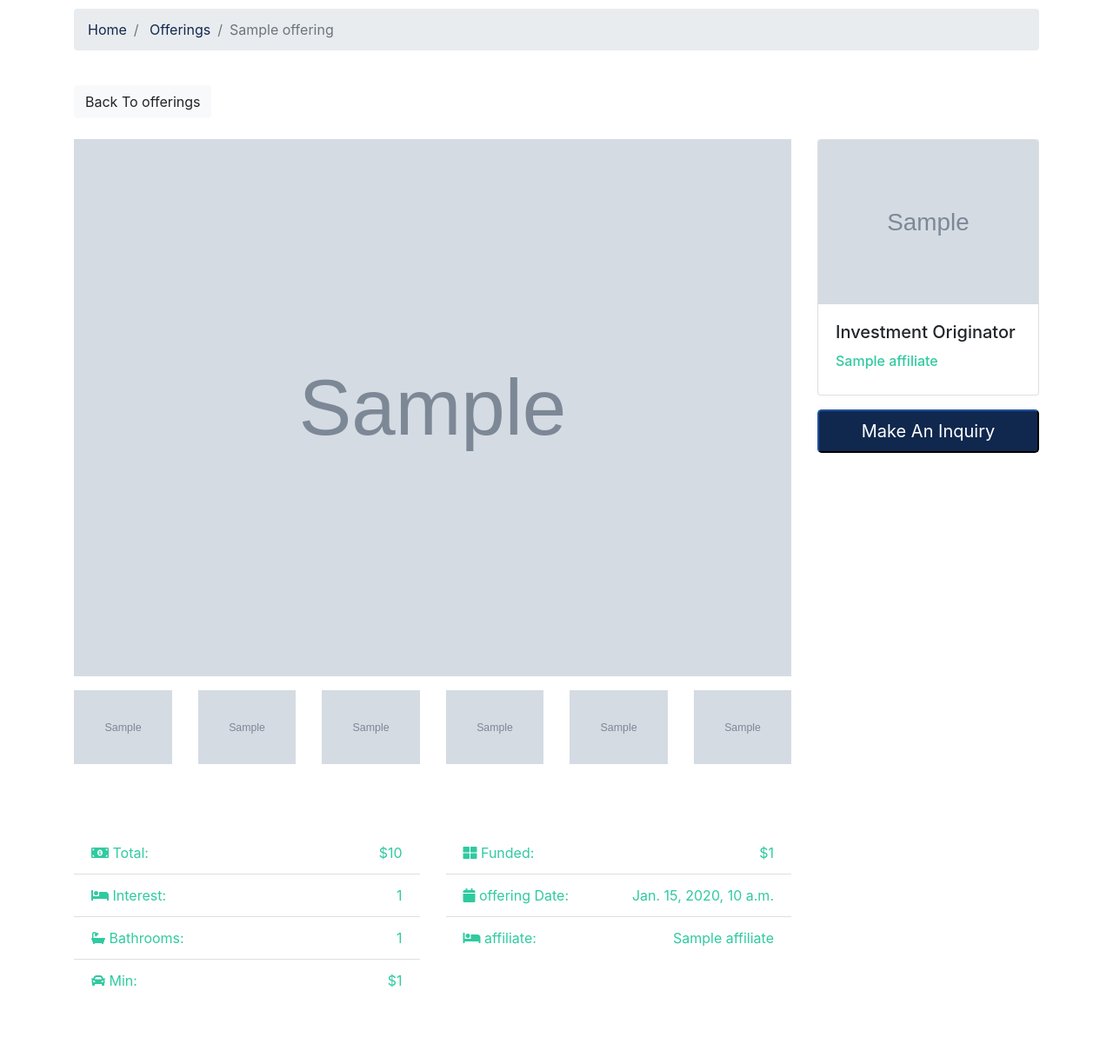
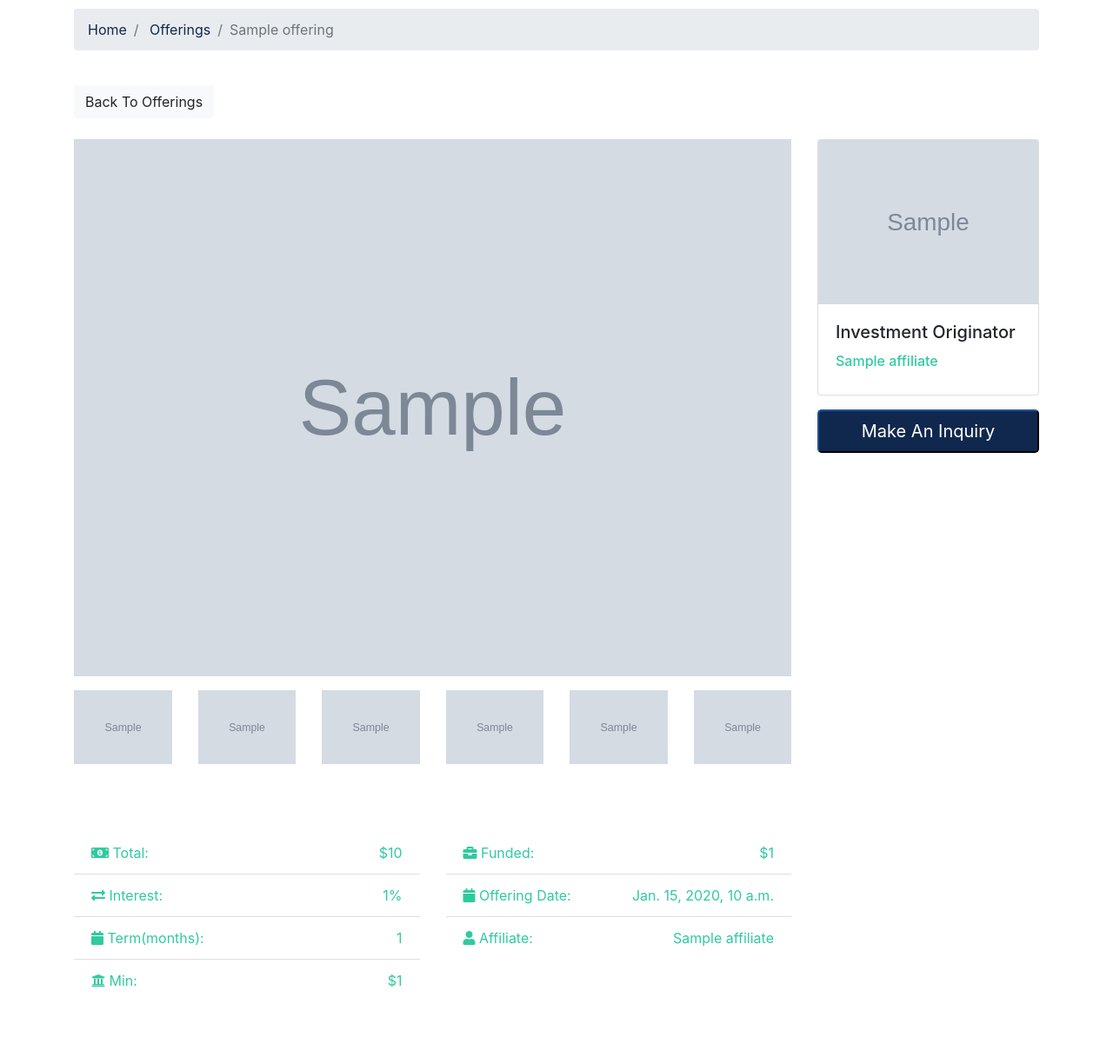
Before and after one commit to Anthony-Mendola/WealthAlchemy, a Django app: page /offerings/1 in a window 1280 px wide. Shown: the part 407-1631 px from the top of the page at 87% size. Run offline with Django 3.2, Linux system fonts and the light colour scheme; tables that the repository leaves empty hold one stand-in row (values such as "Sample post"); grey boxes marked "Sample" are stand-in pictures; some libraries are stand-ins or nearby versions.

Commit message:
various changes to styling spelling etc

```diff
--- a/templates/offerings/offering.html
+++ b/templates/offerings/offering.html
@@ -38,7 +38,7 @@
   <!-- offering -->
   <section id="offering" class="py-4">
     <div class="container">
-      <a href="{% url 'offerings' %}" class="btn btn-light mb-4">Back To offerings</a>
+      <a href="{% url 'offerings' %}" class="btn btn-light mb-4">Back To Offerings</a>
       <div class="row">
         <div class="col-md-9">
           <!-- Home Main Image -->
@@ -97,15 +97,15 @@
                   <span class="float-right">${{ offering.offering_size | intcomma }}</span>
                 </li>
                 <li class="list-group-item text-secondary">
-                  <i class="fas fa-bed"></i> Interest:
-                  <span class="float-right">{{ offering.annual_interest }}</span>
+                  <i class="fas fa-exchange-alt"></i> Interest:
+                  <span class="float-right">{{ offering.annual_interest }}%</span>
                 </li>
                 <li class="list-group-item text-secondary">
-                  <i class="fas fa-bath"></i> Bathrooms:
+                  <i class="fas fa-calendar"></i> Term(months):
                   <span class="float-right">{{ offering.term }}</span>
                 </li>
                 <li class="list-group-item text-secondary">
-                  <i class="fas fa-car"></i> Min:
+                  <i class="fas fa-university"></i> Min:
                   <span class="float-right"> ${{ offering.minimum_investment | intcomma}}
                   </span>
                 </li>
@@ -114,15 +114,15 @@
             <div class="col-md-6">
               <ul class="list-group list-group-flush">
                 <li class="list-group-item text-secondary">
-                  <i class="fas fa-th-large"></i> Funded:
+                  <i class="fas fa-briefcase"></i> Funded:
                   <span class="float-right">${{ offering.current_funded | intcomma }}</span>
                 </li>
                 <li class="list-group-item text-secondary">
-                  <i class="fas fa-calendar"></i> offering Date:
+                  <i class="fas fa-calendar"></i> Offering Date:
                   <span class="float-right">{{ offering.offer_date }}</span>
                 </li>
                 <li class="list-group-item text-secondary">
-                  <i class="fas fa-bed"></i> affiliate:
+                  <i class="fas fa-user"></i> Affiliate:
                   <span class="float-right">{{ offering.affiliate }}
                   </span>
                 </li>
--- a/templates/pages/about.html
+++ b/templates/pages/about.html
@@ -36,9 +36,9 @@
     <div class="row">
       <div class="col-md-8">
         <h2>The only place where you can find the perfect investment!</h2>
-        <p class="lead">The main goals of alchemists were the transmutation of base metals into gold and the attainment of the "Philosopher's Stone," bringing perfection to life. At WealthAlchemy we use the same logic. We bring you a marketplace where your dollars are turned into large returns. Our "Philosopher's Stone" is perfection in life with financial freedom.</p>
+        <p class="lead">Whether you would like to retire early or insulate your portfolio against an uncertain stock market, our goal is to help you grow and protect your wealth.</p>
         <img src="{% static 'img/about.jpg' %}" alt="">
-        <p class="mt-4">Whether you would like to retire early or insulate your portfolio against an uncertain stock market, our goal is to help you grow and protect your wealth.</p>
+        <p class="mt-4"></p>
       </div>
       <div class="col-md-4">
           {% if mvp_affiliates %}
--- a/templates/pages/index.html
+++ b/templates/pages/index.html
@@ -102,7 +102,7 @@
 
                     <div class="row py-2 text-secondary">
                         <div class="col-6">
-                          <i class="fas fa-percent"></i> {{ offering.annual_interest }} Return</div>
+                          <i class="fas fa-exchange-alt"></i> {{ offering.annual_interest }}% Interest</div>
                         <div class="col-6">
                           <i class="fas fa-calendar"></i> {{ offering.term }} months</div>
                       </div>
```
